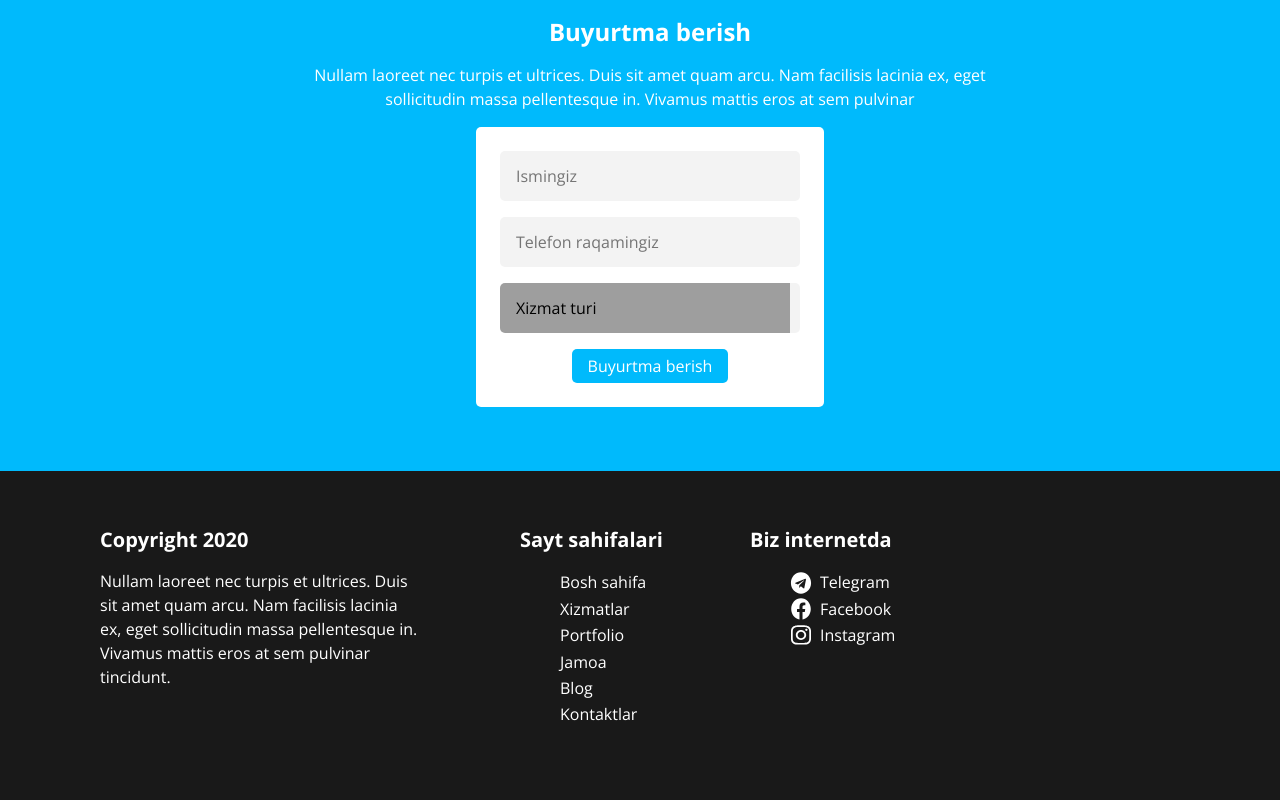
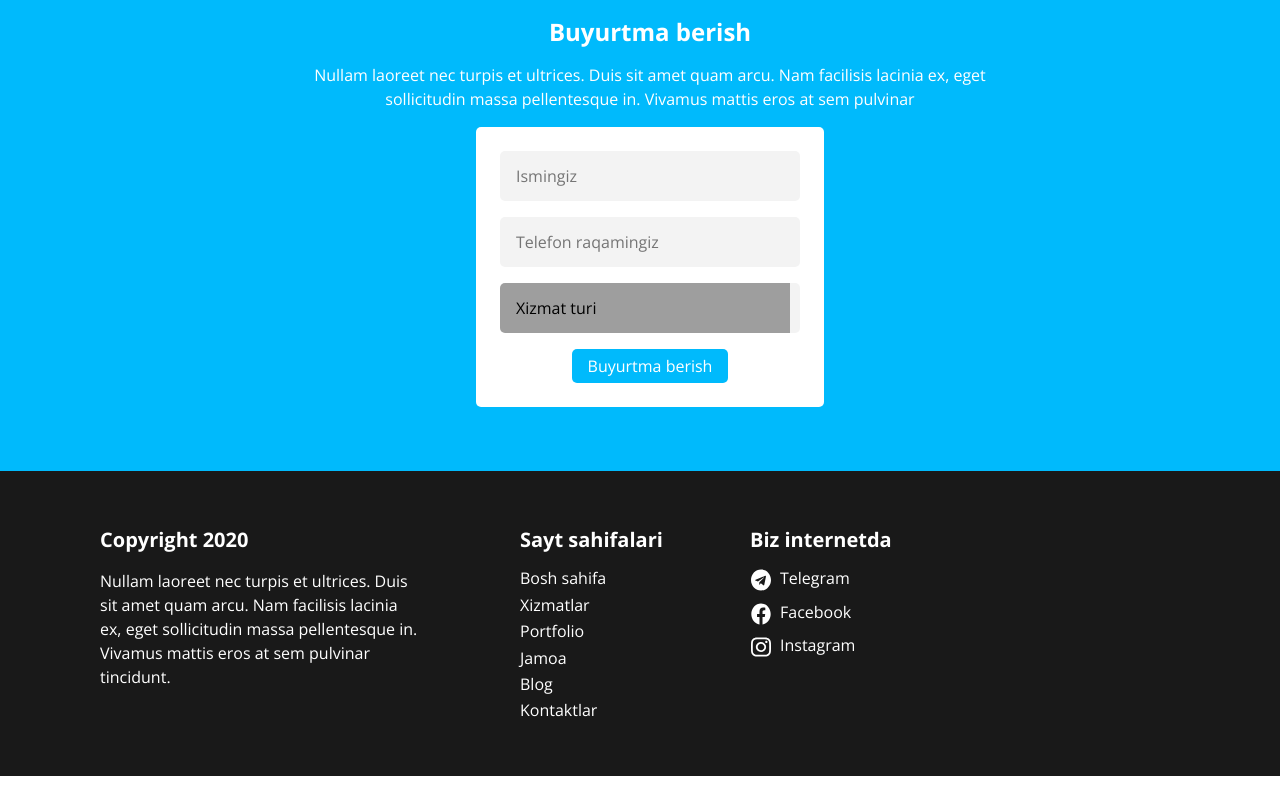
Before and after one commit to AbdunazarovM/Pixer, a plain HTML site: page index.html in a window 1280 px wide. Shown: the part 2963-3763 px from the top of the page. After the commit the page ends 3739 px from the top, so only its background shows below. Drawn offline with nearby package versions, Linux system fonts and the light colour scheme; grey boxes are pictures that could not be loaded.

Commit message:
add footer icons

```diff
--- a/index.html
+++ b/index.html
@@ -167,15 +167,16 @@
         </div>
     </section>
 
-    <footer class="footer">
-        <div class="container footer-container">
-            <div class="footer-title">
-                <h3>Copyright 2020</h3>
+    <footer class="site-footer">
+        <div class="site-footer-container container">
+            <div class="site-footer-info">
+                <p class="site-footer-heading">Copyright 2020</p>
                 <p>Nullam laoreet nec turpis et ultrices. Duis sit amet quam arcu. Nam facilisis lacinia ex, eget sollicitudin massa pellentesque in. Vivamus mattis eros at sem pulvinar tincidunt.</p>
             </div>
+
             <div class="site-info">
-                <h3>Sayt sahifalari</h3>
-                <ul>
+                <h3 class="site-footer-heading">Sayt sahifalari</h3>
+                <ul class="site-footer-list">
                     <li class="footer-item"><a class="footer-link" href="">Bosh sahifa</a></li>
                     <li class="footer-item"><a class="footer-link" href="">Xizmatlar</a></li>
                     <li class="footer-item"><a class="footer-link" href="">Portfolio</a></li>
@@ -184,14 +185,16 @@
                     <li class="footer-item"><a class="footer-link" href="">Kontaktlar</a></li>
                 </ul>
             </div>
+
             <div class="networks">
-                <h3>Biz internetda</h3>
-            <ul class="networks-list">
-                <li class="footer-item"><img class="imges-net" src="imges/telegram.svg" alt="" width="22" height="22"><a class="footer-link telegram" href="">Telegram</a></li>
-                <li class="footer-item"><img class="imges-net" src="imges/facebook.svg" alt="" width="22" height="22"><a class="footer-link facebook" href="">Facebook</a></li>
-                <li class="footer-item"><img class="imges-net" src="imges/instagram.svg" alt="" width="22" height="22"><a class="footer-link Instagram" href="">Instagram</a></li>
+                <h3 class="site-footer-heading">Biz internetda</h3>
+            <ul class="site-footer-list">
+                <li class="footer-item"><a class="footer-link footer-icon telegram" href="">Telegram</a></li>
+                <li class="footer-item"><a class="footer-link footer-icon facebook" href="">Facebook</a></li>
+                <li class="footer-item"><a class="footer-link footer-icon Instagram" href="">Instagram</a></li>
             </ul>
             </div>
+
         </div>
     </footer>
 </body>
--- a/style/styles.css
+++ b/style/styles.css
@@ -385,45 +385,75 @@ a{
 
 /* Footer */
 
-.footer{
+.site-footer{
     background-color: #191919;
     color: #fff;
+    padding-top: 56px;
+    padding-bottom: 56px;
 }
 
-.footer-container{
+.site-footer-container{
     display: flex;
-    padding: 56px 100px 56px 100px;
 }
 
-.footer-title{
+.site-footer-info{
     width: 320px;
+    margin-right: 100px;
+}
+
+.site-footer-heading{
+    margin-top: 0;
+    margin-bottom: 16px;
+    font-size: 20px;
+    line-height: 26px;
+    font-weight: bold;
 }
 
 .site-info{
-    width: 143px;
-    margin-left: 100px;
+    width: 145px;
+    margin-right: 85px;
 }
 
-.footer-item{
-    display: flex;
-    align-items: center;
+.site-footer-list{
+    margin: 0;
+    padding: 0;
+    list-style-type: none;
+}
+
+.footer-item:not(:last-child){
+    margin-bottom: 8px;
 }
 
 .footer-link{
-    display: block;
+    display: inline-flex;
     color: #fff;
     font-weight: 400;
-    margin: 4px 0;
 }
 
 .footer-link:hover{
     color: #00BAFC;
 }
 
-.imges-net{
-    margin-right: 8px;
+.footer-link:active{
+    opacity: 0.6;
 }
 
-.networks{
-    margin-left: 87px;
+.footer-icon::before{
+    content: "";
+    width: 22px;
+    height: 22px;
+    margin-right: 8px;
+    background-size: contain;
+    background-repeat: no-repeat;
+    background-position: center center;
 }
+
+.telegram::before{
+    background-image: url(../imges/telegram.svg);
+}
+.facebook::before{
+    background-image: url(../imges/facebook.svg);
+}
+.Instagram::before{
+    background-image: url(../imges/instagram.svg);
+}
```
